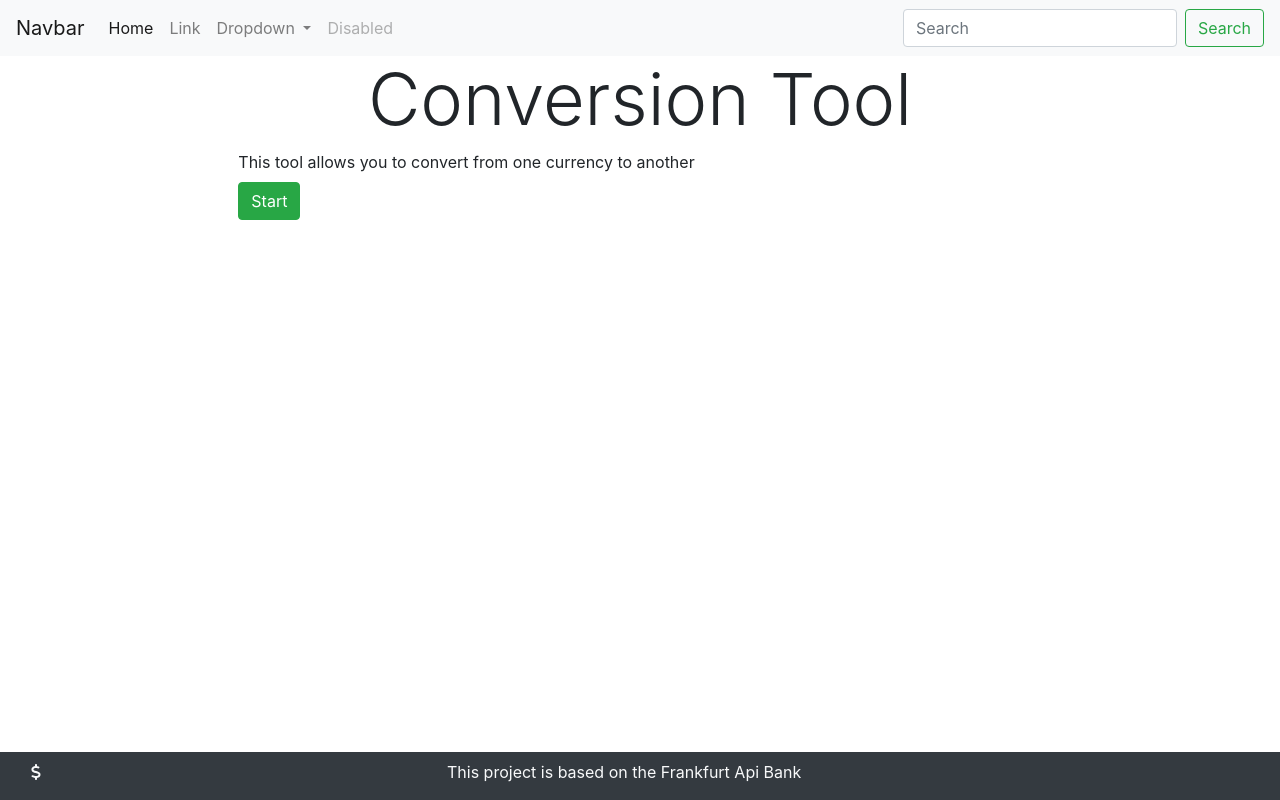
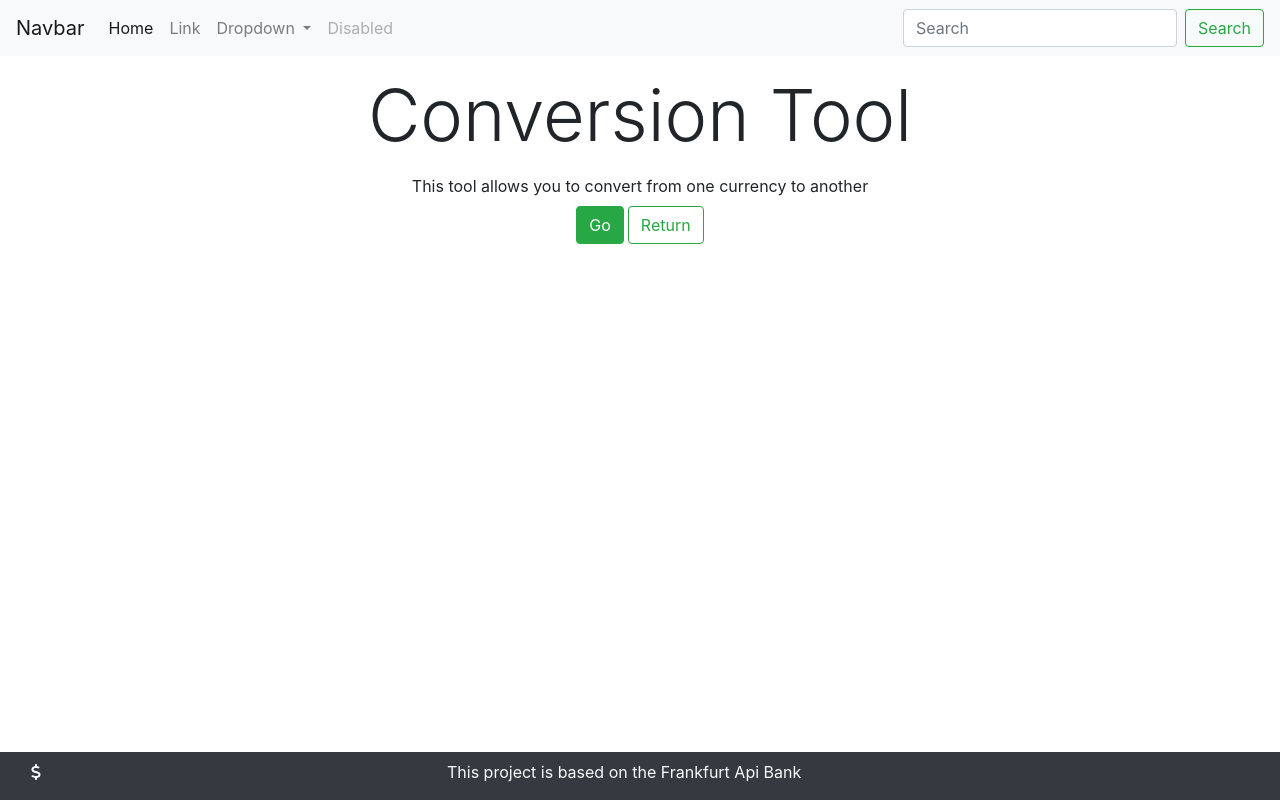
Before and after one commit to idmcarvalho/FrankfurterApi, an Angular app: page /conversion in a window 1280 px wide. Built offline with nearby package versions, Linux system fonts and the light colour scheme.

Commit message:
Conversão finalizada

```diff
--- a/src/app/app.module.ts
+++ b/src/app/app.module.ts
@@ -14,6 +14,7 @@ import { exportToExcel } from './globalAlgorithms/exportToExcel';
 import { FooterComponent } from './footer/footer.component';
 import { ConversionComponent } from './conversion/conversion.component';
 import { ConversionFieldsComponent } from './conversion/conversion-fields/conversion-fields.component';
+import { currencyFormatter } from './globalAlgorithms/currencyFormatter';
 
 @NgModule({
   declarations: [
@@ -38,7 +39,7 @@ import { ConversionFieldsComponent } from './conversion/conversion-fields/conver
       { path: 'conversion', component: ConversionComponent, pathMatch: 'full' }
     ])
   ],
-  providers: [findCodeLabel,exportToExcel],
+  providers: [findCodeLabel,exportToExcel,currencyFormatter],
   bootstrap: [AppComponent]
 })
 export class AppModule { }
--- a/src/app/conversion/conversion-fields/conversion-fields.component.html
+++ b/src/app/conversion/conversion-fields/conversion-fields.component.html
@@ -38,6 +38,9 @@
                 <option> American Dollar </option>
                 <option> South African Rand </option>
             </select>
+            <br>
+            <label>Type the amount</label>
+            <input [(ngModel)]="this.conversion.amount" type="text" class="form-control">
             <label>To</label>
             <br>
             <select id="inputStateConversionTo" class="form-control">
@@ -76,10 +79,6 @@
                 <option> South African Rand </option>
             </select>
             <br>
-            <label>Type the amount</label>
-            <br>
-            <input [(ngModel)]="this.conversion.amount" type="text" class="form-control">
-            <br>
             <button class="btn btn-success text-center" (click)="calculate()">Calculate</button>
         </div>
 
--- a/src/app/conversion/conversion.component.html
+++ b/src/app/conversion/conversion.component.html
@@ -1,13 +1,20 @@
 <div class="container-fluid">
     <div class="row justify-content-center">
-        <label class="display-3 text-center">Conversion Tool</label>
+        <label class="display-3 text-center m-3">Conversion Tool</label>
     </div>
     <div class="row justify-content-center">
-        <div class="col-12 col-md-8">
+        <div class="col-12 col-md-8 text-center">
             <label>This tool allows you to convert from one currency to another</label>
             <br>
-            <button class="btn btn-success" (click)="this.showFields = true">Start</button>
-            <app-conversion-fields (onConvet)="getConvertionRate($event)" *ngIf="this.showFields == true"></app-conversion-fields>
+            <button class="btn btn-success" *ngIf="this.showFields == false"
+                (click)="start()">Go</button>
+                <button [routerLink]="['/']" *ngIf="this.showFields == false" class="btn btn-outline-success ml-1">Return</button>
+            <app-conversion-fields (onConvet)="getConvertionRate($event)" *ngIf="this.showFields == true">
+            </app-conversion-fields>
+            <br>
+            <label class="display-4 m-5 text-success" *ngIf="this.coin.value">{{this.showConversionResult.amount}} {{this.showConversionResult.coinFrom}}
+                represents {{coin.value}}
+                {{this.showConversionResult.coinTo}} </label>
         </div>
     </div>
 </div>
--- a/src/app/conversion/conversion.component.ts
+++ b/src/app/conversion/conversion.component.ts
@@ -1,5 +1,7 @@
 import { Component, OnInit } from '@angular/core';
+import { currencyFormatter } from '../globalAlgorithms/currencyFormatter';
 import { findCodeLabel } from '../globalAlgorithms/findCodeLabel';
+import { coins } from '../models/coins';
 import { conversion } from '../models/conversion';
 import { RequestsService } from '../services/requests.service';
 
@@ -9,22 +11,48 @@ import { RequestsService } from '../services/requests.service';
   styleUrls: ['./conversion.component.css']
 })
 export class ConversionComponent implements OnInit {
+  //boolean to show and unshow form
   showFields:boolean = false;
+  //object to send to the API
   sendToConversion:conversion = new conversion();
-  constructor(private globalAlgorithms:findCodeLabel,private requestService:RequestsService) { }
+  //object used on the ngIf at the html file
+  showConversionResult:conversion = new conversion();
+  //object that appears on the screen after the API call
+  coin:coins = new coins();
+  constructor(private globalAlgorithms:findCodeLabel,private requestService:RequestsService,private formatter:currencyFormatter) { }
 
   ngOnInit(): void {
   }
 
   getConvertionRate(data:conversion){
+    //Object used to show data on the screen
+    this.showConversionResult = data
+    //setting forms to false
+    this.showFields = false;
+    //getting the code from label
      this.sendToConversion.coinFrom = this.globalAlgorithms.findCode(data.coinFrom);
+     //getting the code from label
      this.sendToConversion.coinTo = this.globalAlgorithms.findCode(data.coinTo);
+     //getting the code from label
      this.sendToConversion.amount = data.amount
+     //Making the API request
      this.requestService.getConversion(this.sendToConversion).subscribe(response => {
-      console.log(response);
+      //formatting currency
+      let valueObj = String(this.formatter.currencyFormatterByCode(this.sendToConversion.coinTo,Number(this.sendToConversion.amount)));
+      //setting object
+      this.coin = {
+        value:valueObj
+      }
      },error => {
 
      })
   }
 
+  start(){
+    //setting forms to true
+    this.showFields = true
+    //setting coins to undefined
+    this.coin.value = undefined;
+  }
+
 }
--- /dev/null
+++ b/src/app/globalAlgorithms/currencyFormatter.ts
@@ -0,0 +1,11 @@
+export class currencyFormatter {
+    //This function recieves a currency code and a currency value and returns the value formatted
+    currencyFormatterByCode(code:string,value:number) {
+        // Create our number formatter.
+        var formatter = new Intl.NumberFormat('en-US', {
+            style: 'currency',
+            currency: code,
+        });
+        return formatter.format(value);
+    }
+}
```
